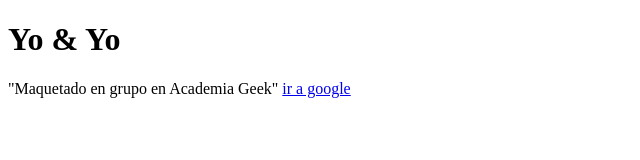
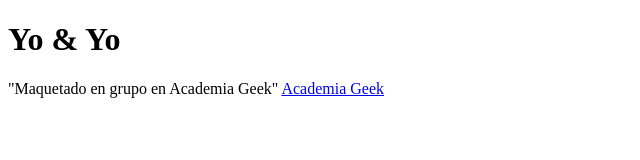
Before and after one commit to laura4614/controldeversiones, a plain HTML site: page index.html in a window 1280 px wide. Shown: the full height of the page, 0-640 px from the left. Drawn offline with Linux system fonts and the light colour scheme.

Commit message:
Se agrego link de makaia

```diff
--- a/index.html
+++ b/index.html
@@ -20,7 +20,7 @@
         </section>
     </main>
     <footer>
-        <p>"Maquetado en grupo en Academia Geek" <a href="www.google.com">ir a google</a></p>
+        <p>"Maquetado en grupo en Academia Geek" <a href="https://makaia.org/es/academiageek/">Academia Geek</a>  </p>
     </footer>
 
 </body>
```
